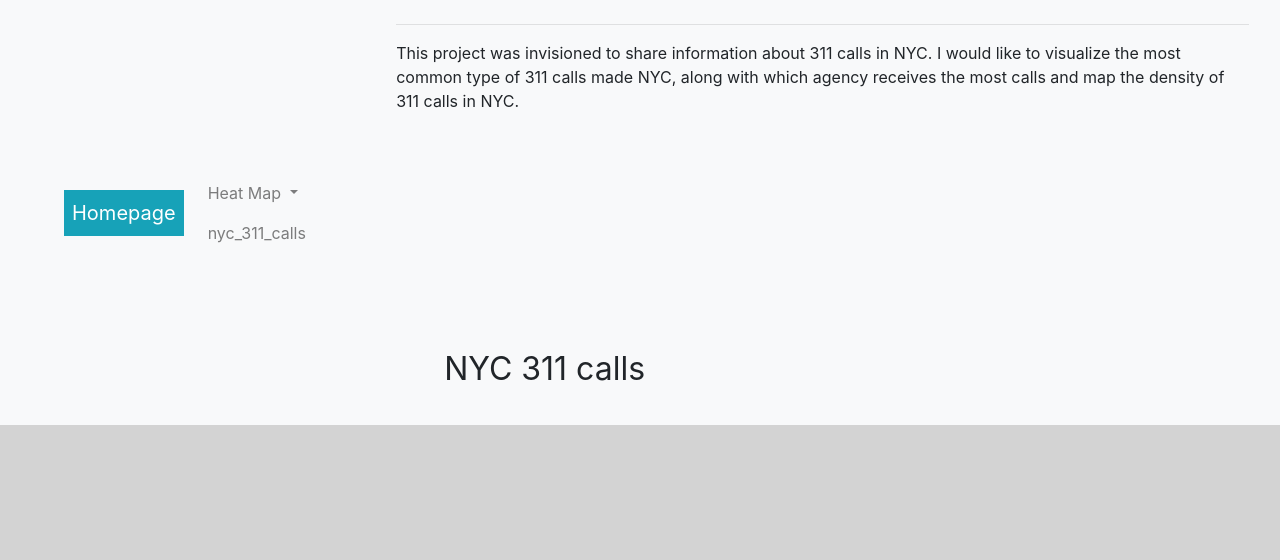
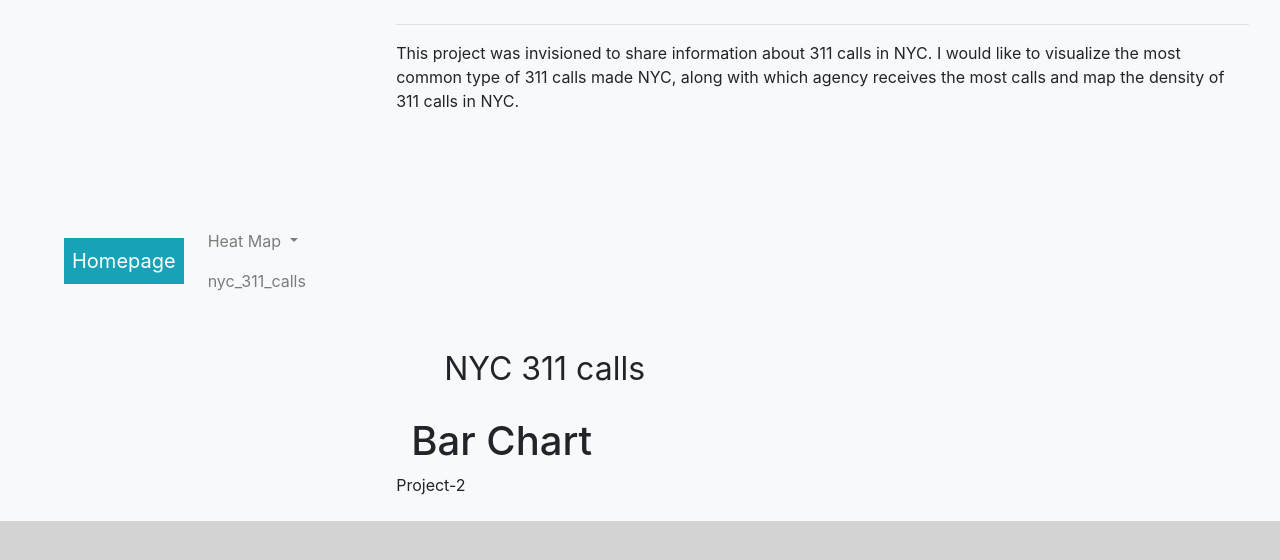
Before and after one commit to ssalguero626/Project-2, a Flask app: page / in a window 1280 px wide. Shown: the top 560 px of the page. Run offline with Flask 2, Linux system fonts and the light colour scheme; data that the repository does not hold is empty; some libraries are stand-ins or nearby versions.

Commit message:
Add files via upload

```diff
--- a/app/templates/index.html
+++ b/app/templates/index.html
@@ -76,8 +76,18 @@
                         <!-- The div that holds our map -->
                         <div id="map"></div>
 
+                        <body>
+                            <div class="container">
+                                <div class="row">
+                                    <div class="col-xs-12 col-md-12">
+                                        <div id="bar">
 
 
+
+
+                                            <h1>Bar Chart</h1>
+                                        </div>
+                                    </div>
 
                                     <script src="static/js/config.js"></script>
                                     <script src="https://unpkg.com/leaflet@1.0.0-rc.3/dist/leaflet.js"></script>
@@ -86,6 +96,13 @@
                                     <script src="static/js/logic.js"></script>
                                     <script src="static/js/leaflet-heat.js"></script>
                                     <script src="static/js/app.js"></script>
+
+                                    <!-- Footer-->
+                                    <div id="footer">
+                                        <p>Project-2</p>
+                                    </div>
+
+
                         </body>
 
 
```
Lines whose indentation alone changed are shown as unchanged.
